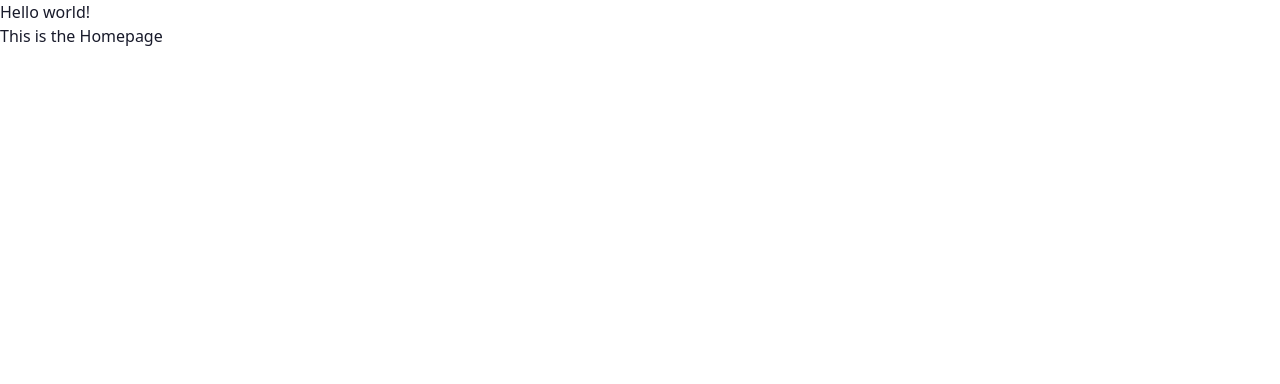
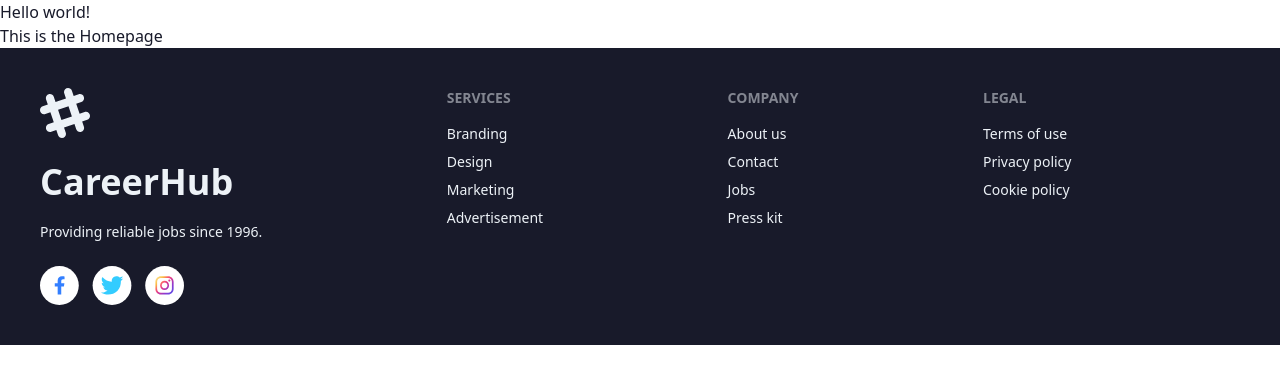
Before and after one commit to Rezwan66/react-career-hub, a React (Vite) app: page / in a window 1280 px wide. Shown: the top 384 px of the page. Built offline with nearby package versions, Linux system fonts and the light colour scheme.

Commit message:
footer added to Root

```diff
--- a/src/components/Footer/Footer.jsx
+++ b/src/components/Footer/Footer.jsx
@@ -0,0 +1,50 @@
+const Footer = () => {
+  return (
+    <footer className="footer p-10 bg-neutral text-neutral-content">
+      <aside className="space-y-4">
+        <svg
+          width="50"
+          height="50"
+          viewBox="0 0 24 24"
+          xmlns="http://www.w3.org/2000/svg"
+          fillRule="evenodd"
+          clipRule="evenodd"
+          className="fill-current"
+        >
+          <path d="M22.672 15.226l-2.432.811.841 2.515c.33 1.019-.209 2.127-1.23 2.456-1.15.325-2.148-.321-2.463-1.226l-.84-2.518-5.013 1.677.84 2.517c.391 1.203-.434 2.542-1.831 2.542-.88 0-1.601-.564-1.86-1.314l-.842-2.516-2.431.809c-1.135.328-2.145-.317-2.463-1.229-.329-1.018.211-2.127 1.231-2.456l2.432-.809-1.621-4.823-2.432.808c-1.355.384-2.558-.59-2.558-1.839 0-.817.509-1.582 1.327-1.846l2.433-.809-.842-2.515c-.33-1.02.211-2.129 1.232-2.458 1.02-.329 2.13.209 2.461 1.229l.842 2.515 5.011-1.677-.839-2.517c-.403-1.238.484-2.553 1.843-2.553.819 0 1.585.509 1.85 1.326l.841 2.517 2.431-.81c1.02-.33 2.131.211 2.461 1.229.332 1.018-.21 2.126-1.23 2.456l-2.433.809 1.622 4.823 2.433-.809c1.242-.401 2.557.484 2.557 1.838 0 .819-.51 1.583-1.328 1.847m-8.992-6.428l-5.01 1.675 1.619 4.828 5.011-1.674-1.62-4.829z"></path>
+        </svg>
+        <p>
+          <span className="text-4xl font-extrabold">CareerHub</span>
+          <br />
+          <br />
+          <span>Providing reliable jobs since 1996.</span>
+        </p>
+        <div>
+          <img src="../../../public/socials.svg" className="w-36" alt="" />
+        </div>
+      </aside>
+      <nav>
+        <header className="footer-title">Services</header>
+        <a className="link link-hover">Branding</a>
+        <a className="link link-hover">Design</a>
+        <a className="link link-hover">Marketing</a>
+        <a className="link link-hover">Advertisement</a>
+      </nav>
+      <nav>
+        <header className="footer-title">Company</header>
+        <a className="link link-hover">About us</a>
+        <a className="link link-hover">Contact</a>
+        <a className="link link-hover">Jobs</a>
+        <a className="link link-hover">Press kit</a>
+      </nav>
+      <nav>
+        <header className="footer-title">Legal</header>
+        <a className="link link-hover">Terms of use</a>
+        <a className="link link-hover">Privacy policy</a>
+        <a className="link link-hover">Cookie policy</a>
+      </nav>
+    </footer>
+  );
+};
+
+export default Footer;
--- a/src/components/Root/Root.jsx
+++ b/src/components/Root/Root.jsx
@@ -1,10 +1,12 @@
 import { Outlet } from 'react-router-dom';
+import Footer from '../Footer/Footer';
 
 const Root = () => {
   return (
     <div>
       <div>Hello world!</div>
       <Outlet></Outlet>
+      <Footer></Footer>
     </div>
   );
 };
```
Also changed, not shown: public/socials.svg (added), src/assets/socials.png (added).
